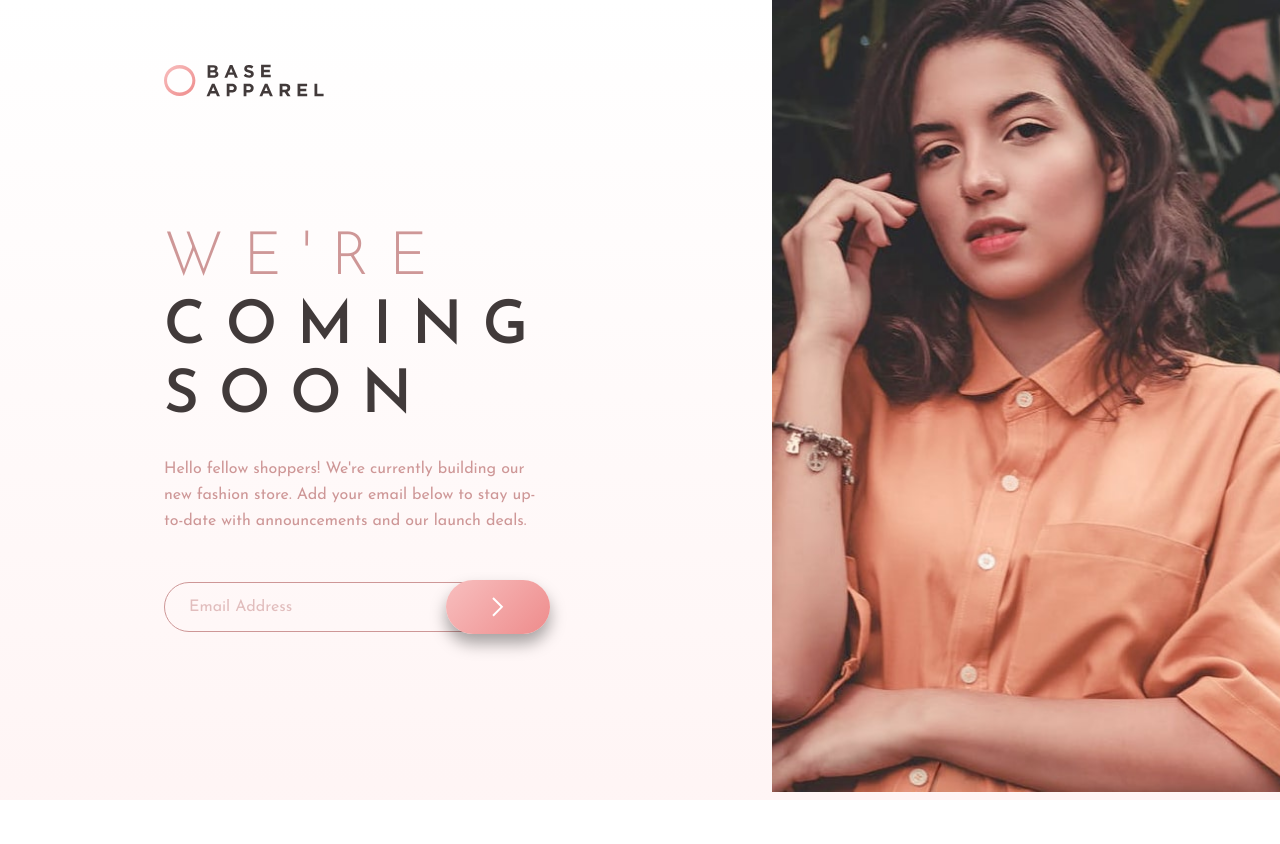
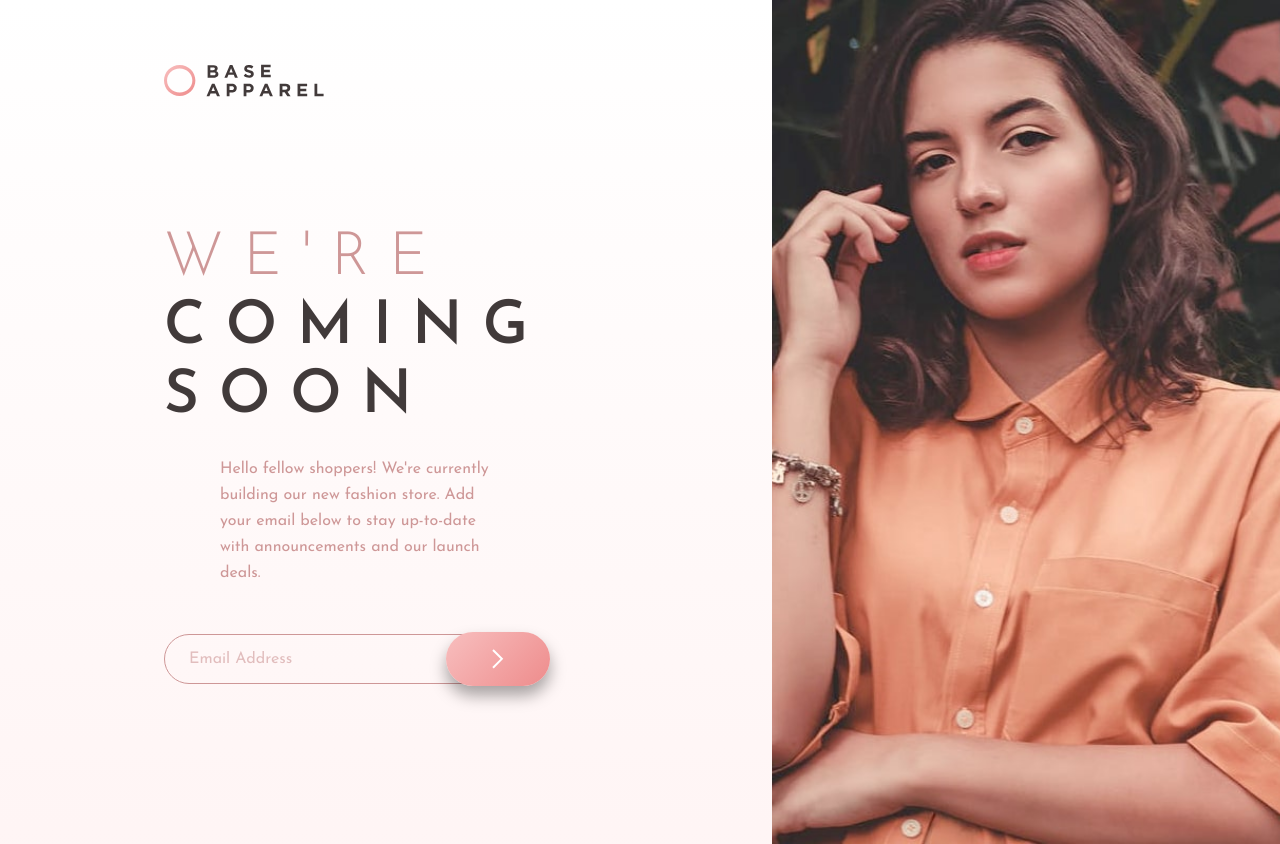
Before and after one commit to codexshell/base-apparel-coming-soom-page, a SvelteKit app: page / in a window 1280 px wide. Before the commit the page ends 800 px from the top, so only its background shows below. Built offline with nearby package versions, Linux system fonts and the light colour scheme.

Commit message:
add tablet layout

```diff
--- a/src/lib/TextField.svelte
+++ b/src/lib/TextField.svelte
@@ -75,7 +75,7 @@
 		filter: brightness(1.2);
 	}
 
-	@media (min-width: theme('screens.lg')) {
+	@media (min-width: theme('screens.sm')) {
 		button {
 			width: 6.5rem;
 		}
--- a/src/routes/+page.svelte
+++ b/src/routes/+page.svelte
@@ -43,9 +43,28 @@
 		padding-bottom: theme('padding.24');
 	}
 
+	@media (min-width: theme('screens.sm')) {
+		section {
+			padding-inline: theme('padding.12');
+		}
+	}
+
+	@media (min-width: theme('screens.md')) {
+		section {
+			padding-inline: theme('padding.20');
+		}
+	}
+
+	@media (min-width: theme('screens.lg')) {
+		section {
+			padding-inline: theme('padding.48');
+		}
+	}
+
 	@media (min-width: theme('screens.xl')) {
 		section {
 			display: flex;
+			padding: 0;
 			padding-bottom: 0;
 		}
 	}
@@ -77,6 +96,18 @@
 
 	.logo img {
 		width: theme('width.28');
+	}
+
+	@media (min-width: theme('screens.sm')) {
+		.logo img {
+			width: theme('width.32');
+		}
+	}
+
+	@media (min-width: theme('screens.md')) {
+		.logo img {
+			width: theme('width.36');
+		}
 	}
 
 	@media (min-width: theme('screens.xl')) {
@@ -120,6 +151,12 @@
 		line-height: theme('lineHeight.tight');
 	}
 
+	@media (min-width: theme('screens.md')) {
+		h1 {
+			font-size: theme('fontSize.5xl');
+		}
+	}
+
 	@media (min-width: theme('screens.xl')) {
 		h1 {
 			font-size: theme('fontSize.6xl');
@@ -140,9 +177,27 @@
 		color: theme('colors.p-desaturated-red');
 	}
 
+	@media (min-width: theme('screens.sm')) {
+		p {
+			padding-inline: theme('padding.7');
+		}
+	}
+
+	@media (min-width: theme('screens.md')) {
+		p {
+			font-size: theme('fontSize.base');
+			padding-inline: theme('padding.8');
+		}
+	}
+
+	@media (min-width: theme('screens.lg')) {
+		p {
+			padding-inline: theme('padding.14');
+		}
+	}
+
 	@media (min-width: theme('screens.xl')) {
 		p {
-			font-size: theme('fontSize.base');
 			text-align: left;
 			--flow-space: 1.5rem;
 			line-height: theme('lineHeight.relaxed');
```
